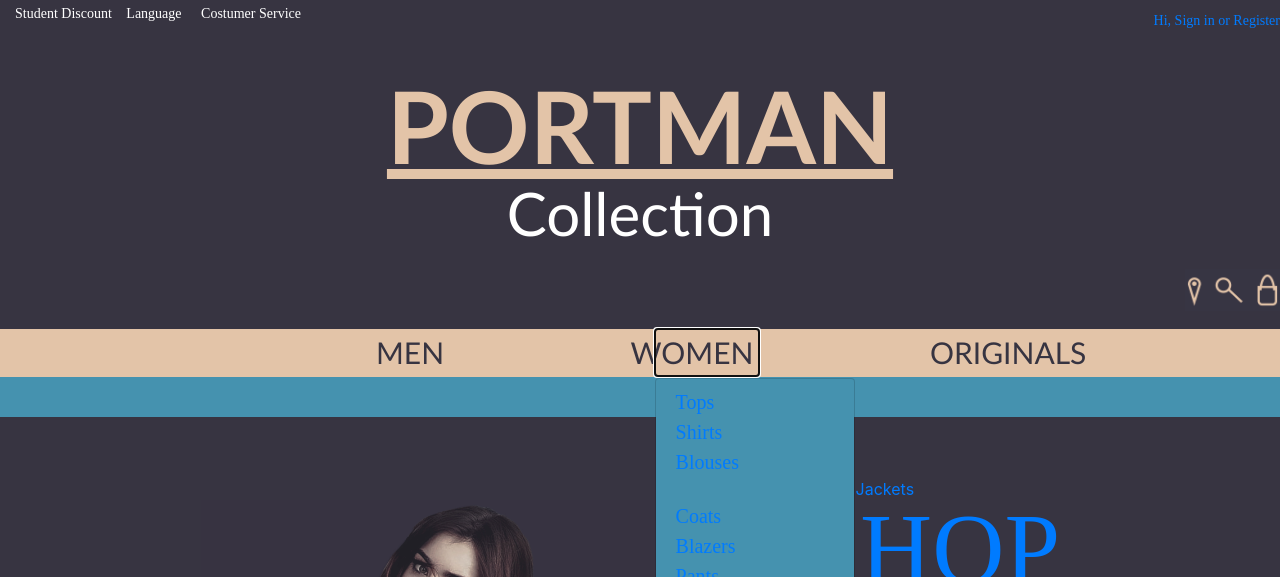
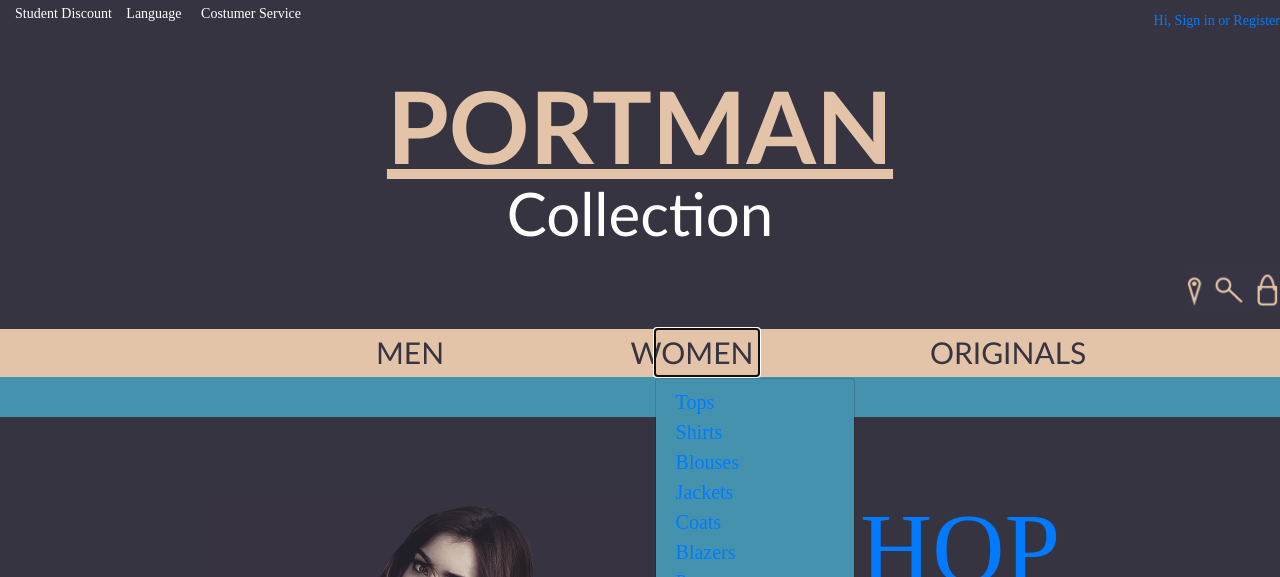
Before and after one commit to Brandomft9/Luka, a plain HTML site: page index.html in a window 1280 px wide. Both pictures are taken after a click on the button "WOMEN". Shown: the top 577 px of the page. Drawn offline with nearby package versions, Linux system fonts and the light colour scheme.

Commit message:
Add files via upload

```diff
--- a/index.html
+++ b/index.html
@@ -88,7 +88,7 @@
                 <li><a class="dropdown-item2" href="#">Tops</a></li>
                 <li><a class="dropdown-item2" href="#">Shirts</a></li>
                 <li><a class="dropdown-item2" href="#">Blouses</a></li>
-                <li><a class="dropdown-item22" href="2nd page.html">Jackets</a></li>
+                <li><a class="dropdown-item2" href="#">Jackets</a></li>
                 <li><a class="dropdown-item2" href="#">Coats</a></li>
                 <li><a class="dropdown-item2" href="#">Blazers</a></li>
                 <li><a class="dropdown-item2" href="#">Pants</a></li>
```
